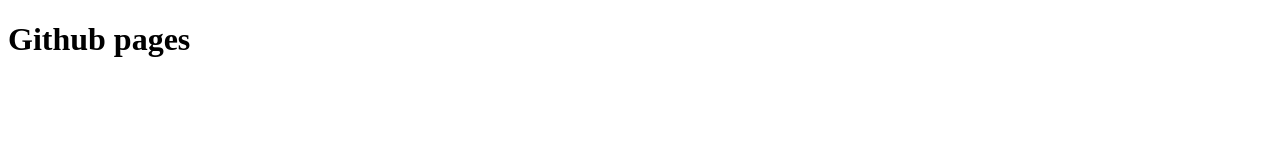
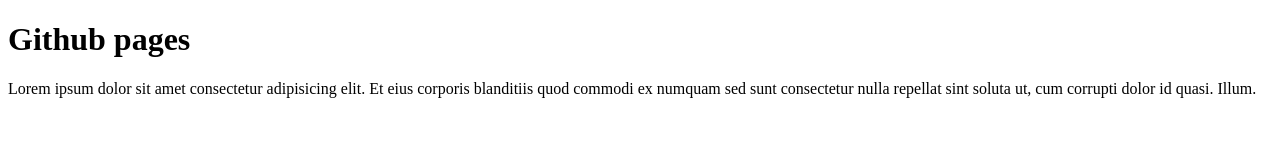
Before and after one commit to suna2024/suna2024.github.io, a plain HTML site: page index.html in a window 1280 px wide. Drawn offline with Linux system fonts and the light colour scheme.

Commit message:
テスト1

```diff
--- a/index.html
+++ b/index.html
@@ -7,5 +7,6 @@
 </head>
 <body>
     <h1>Github pages</h1>
+    <p>Lorem ipsum dolor sit amet consectetur adipisicing elit. Et eius corporis blanditiis quod commodi ex numquam sed sunt consectetur nulla repellat sint soluta ut, cum corrupti dolor id quasi. Illum.</p>
 </body>
 </html>
```
